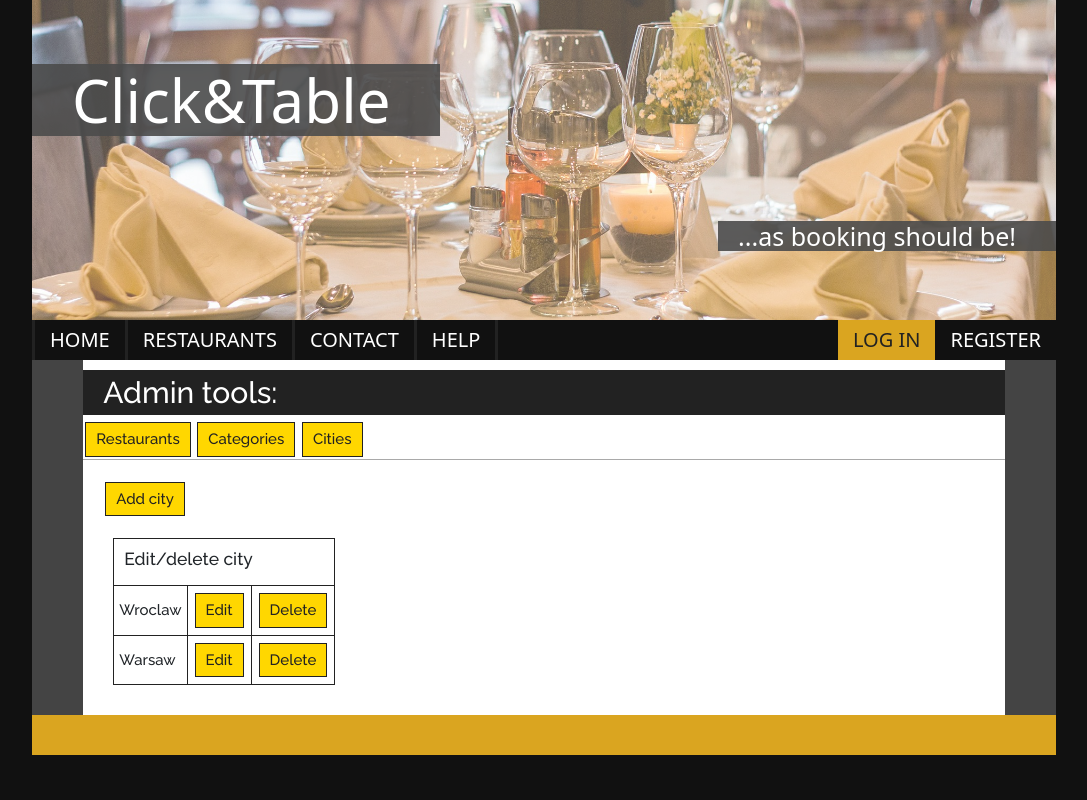
After one commit to alexlignitz/Click-Table, a Django app: page /admin_cities/ in a window 1280 px wide. The commit adds this page. Shown: the whole page, without its empty margins (96-1183 px from the left). Run offline with Django 3.2, Linux system fonts and the light colour scheme; data comes from the database, SQL or seed files in the repository; both versions use the stored data as it was after the commit; some libraries are stand-ins or nearby versions.

Commit message:
Add edit and delete to admin tools

```diff
--- a/ClickAndTable/urls.py
+++ b/ClickAndTable/urls.py
@@ -16,20 +16,33 @@ Including another URLconf
 from django.contrib import admin
 from django.urls import path, include
 from click_and_table.views import Indexview, VotingView, RestaurantListView, RestaurantDetailsView, ContactView, \
-    HelpView, AdminView, AddRestaurantView, AddCategoryView, AddCityView
+    HelpView, AdminView, AddRestaurantView, AddCategoryView, AddCityView, AdminRestaurantsView, AdminCategoriesView, \
+    AdminCitiesView, EditRestaurantView, EditCategoryView, EditCityView, DeleteCityView, DeleteRestaurantView, \
+    DeleteCategoryView
 
 urlpatterns = [
     path('admin/', admin.site.urls),
+    # -------------ACCOUNTS-------------#
     path('accounts/', include('accounts.urls')),
+    # -------------MAIN APP-------------#
     path('', Indexview.as_view(), name="index"),
     path('voting/', VotingView.as_view(), name="voting"),
     path('restaurant_list/', RestaurantListView.as_view(), name="restaurant_list"),
-    path('restaurant_details', RestaurantDetailsView.as_view(), name="restaurant_details"),
-    path('contact_us', ContactView.as_view(), name="contact_us"),
-    path('help', HelpView.as_view(), name="help"),
-    path('admin_tools', AdminView.as_view(), name="admin_tools"),
-    path('restaurant_add', AddRestaurantView.as_view(), name="restaurant_add"),
-    path('category_add', AddCategoryView.as_view(), name="category_add"),
-    path('city_add', AddCityView.as_view(), name="city_add"),
-
+    path('restaurant_details/', RestaurantDetailsView.as_view(), name="restaurant_details"),
+    path('contact_us/', ContactView.as_view(), name="contact_us"),
+    path('help/', HelpView.as_view(), name="help"),
+    # -------------ADMIN TOOLS-------------#
+    path('admin_tools/', AdminView.as_view(), name="admin_tools"),
+    path('admin_restaurants/', AdminRestaurantsView.as_view(), name="admin_restaurants"),
+    path('admin_categories/', AdminCategoriesView.as_view(), name="admin_categories"),
+    path('admin_cities/', AdminCitiesView.as_view(), name="admin_cities"),
+    path('restaurant_add/', AddRestaurantView.as_view(), name="restaurant_add"),
+    path('category_add/', AddCategoryView.as_view(), name="category_add"),
+    path('city_add/', AddCityView.as_view(), name="city_add"),
+    path('restaurant_edit/<int:pk>/', EditRestaurantView.as_view(), name="restaurant_edit"),
+    path('category_edit/<int:pk>/', EditCategoryView.as_view(), name="category_edit"),
+    path('city_edit/<int:pk>/', EditCityView.as_view(), name="city_edit"),
+    path('restaurant_delete/<int:id>/', DeleteRestaurantView.as_view(), name="restaurant_delete"),
+    path('category_delete/<int:id>/', DeleteCategoryView.as_view(), name="category_delete"),
+    path('city_delete/<int:id>/', DeleteCityView.as_view(), name="city_delete"),
 ]
--- a/click_and_table/static/css/style.css
+++ b/click_and_table/static/css/style.css
@@ -620,10 +620,18 @@ div.admin {
     color: gold;
 }
 
+.admin .tab_trigger{
+    border-bottom: darkgray solid 1px;
+}
+
 .admin table {
     margin: 20px 10px;
     font-family: 'Raleway', 'Arial', sans-serif;
     border: #222 solid 1px;
+}
+
+.admin .tab-wrap{
+    margin: 20px;
 }
 
 .admin th{
--- a/click_and_table/views.py
+++ b/click_and_table/views.py
@@ -1,8 +1,11 @@
 from django.contrib.auth.mixins import LoginRequiredMixin, PermissionRequiredMixin
 from django.shortcuts import render
+from django.urls import reverse_lazy
 from django.views import View
+from django.views.generic import UpdateView
 
 from click_and_table.forms import RestaurantForm, CategoryForm, CityForm
+from click_and_table.models import Category, City, Restaurant
 
 
 class Indexview(View):
@@ -12,7 +15,8 @@ class Indexview(View):
 
 class RestaurantListView(View):
     def get(self, request):
-        return render(request, 'restaurant_list.html')
+        restaurants = Restaurant.objects.all()
+        return render(request, 'restaurant_list.html', {'restaurants': restaurants})
 
 
 class RestaurantDetailsView(View):
@@ -41,25 +45,161 @@ class VotingView(LoginRequiredMixin, View):
 
 class AdminView(PermissionRequiredMixin, View):
     permission_required = ['click_and_table.change_restaurant', 'click_and_table.add_restaurant',
-                           'click_and_table.delete_restaurant']
+                           'click_and_table.delete_restaurant', 'click_and_table.change_category',
+                           'click_and_table.add_category', 'click_and_table.delete_category',
+                           'click_and_table.change_city', 'click_and_table.add_city', 'click_and_table.delete_city']
 
     def get(self, request):
         return render(request, 'admin_tools.html')
 
 
-class AddRestaurantView(LoginRequiredMixin, View):
+class AdminRestaurantsView(View):
+    permission_required = ['click_and_table.change_restaurant', 'click_and_table.add_restaurant',
+                           'click_and_table.delete_restaurant', 'click_and_table.change_category',
+                           'click_and_table.add_category', 'click_and_table.delete_category',
+                           'click_and_table.change_city', 'click_and_table.add_city', 'click_and_table.delete_city']
+
+    def get(self, request):
+        restaurants = Restaurant.objects.all()
+        return render(request, 'admin_restaurants.html', {'restaurants': restaurants})
+
+
+class AdminCategoriesView(View):
+    permission_required = ['click_and_table.change_restaurant', 'click_and_table.add_restaurant',
+                           'click_and_table.delete_restaurant', 'click_and_table.change_category',
+                           'click_and_table.add_category', 'click_and_table.delete_category',
+                           'click_and_table.change_city', 'click_and_table.add_city', 'click_and_table.delete_city']
+
+    def get(self, request):
+        categories = Category.objects.all()
+        return render(request, 'admin_categories.html', {'categories': categories})
+
+
+class AdminCitiesView(View):
+    permission_required = ['click_and_table.change_restaurant', 'click_and_table.add_restaurant',
+                           'click_and_table.delete_restaurant', 'click_and_table.change_category',
+                           'click_and_table.add_category', 'click_and_table.delete_category',
+                           'click_and_table.change_city', 'click_and_table.add_city', 'click_and_table.delete_city']
+
+    def get(self, request):
+        cities = City.objects.all()
+        return render(request, 'admin_cities.html', {'cities': cities})
+
+
+class AddRestaurantView(PermissionRequiredMixin, View):
+    permission_required = ['click_and_table.add_restaurant']
+
     def get(self, request):
         form = RestaurantForm
         return render(request, 'form.html', {'form': form})
 
+    def post(self, request):
+        form = RestaurantForm(request.POST)
+        if form.is_valid():
+            form.save()
+        return render(request, 'message_template.html', {'msg': 'Restaurant added'})
 
-class AddCategoryView(LoginRequiredMixin, View):
+
+class EditRestaurantView(PermissionRequiredMixin, UpdateView):
+    permission_required = ['click_and_table.change_restaurant']
+
+    model = Restaurant
+    fields = '__all__'
+    success_url = reverse_lazy('admin_restaurants')
+    template_name = 'form.html'
+
+
+class DeleteRestaurantView(PermissionRequiredMixin, View):
+    permission_required = ['click_and_table.delete_restaurant']
+
+    def get(self, request, id):
+        restaurant = Restaurant.objects.get(id=id)
+        return render(request, 'admin_delete.html', {'object': restaurant})
+
+    def post(self, request, id):
+        if request.POST.get('answer') == "Yes":
+            restaurant = Restaurant.objects.get(id=id)
+            restaurant.delete()
+            return render(request, 'message_template.html', {'msg': 'Restaurant deleted'})
+        restaurants = Restaurant.objects.all()
+        return render(request, 'admin_restaurants.html', {'restaurants': restaurants})
+
+
+class AddCategoryView(PermissionRequiredMixin, View):
+    permission_required = ['click_and_table.add_category']
+
     def get(self, request):
         form = CategoryForm
         return render(request, 'form.html', {'form': form})
 
+    def post(self, request):
+        form = CategoryForm(request.POST)
+        if form.is_valid():
+            name = form.cleaned_data['name']
+            Category.objects.create(name=name)
+        return render(request, 'message_template.html', {'msg': 'Category created'})
 
-class AddCityView(LoginRequiredMixin, View):
+
+class EditCategoryView(PermissionRequiredMixin, UpdateView):
+    permission_required = ['click_and_table.change_category']
+
+    model = Category
+    fields = '__all__'
+    success_url = reverse_lazy('admin_categories')
+    template_name = 'form.html'
+
+
+class DeleteCategoryView(View):
+    permission_required = ['click_and_table.delete_category']
+
+    def get(self, request, id):
+        category = Category.objects.get(id=id)
+        return render(request, 'admin_delete.html', {'object': category})
+
+    def post(self, request, id):
+        if request.POST.get('answer') == "Yes":
+            category = Category.objects.get(id=id)
+            category.delete()
+            return render(request, 'message_template.html', {'msg': 'Category deleted'})
+        categories = Category.objects.all()
+        return render(request, 'admin_categories.html', {'categories': categories})
+
+
+class AddCityView(PermissionRequiredMixin, View):
+    permission_required = ['click_and_table.add_city']
+
     def get(self, request):
         form = CityForm
         return render(request, 'form.html', {'form': form})
+
+    def post(self, request):
+        form = CityForm(request.POST)
+        if form.is_valid():
+            name = form.cleaned_data['name']
+            City.objects.create(name=name)
+        return render(request, 'message_template.html', {'msg': 'City added'})
+
+
+class EditCityView(PermissionRequiredMixin, UpdateView):
+    permission_required = ['click_and_table.change_city']
+
+    model = City
+    fields = '__all__'
+    success_url = reverse_lazy('admin_cities')
+    template_name = 'form.html'
+
+
+class DeleteCityView(View):
+    permission_required = ['click_and_table.delete_city']
+
+    def get(self, request, id):
+        city = City.objects.get(id=id)
+        return render(request, 'admin_delete.html', {'object': city})
+
+    def post(self, request, id):
+        if request.POST.get('answer') == "Yes":
+            city = City.objects.get(id=id)
+            city.delete()
+            return render(request, 'message_template.html', {'msg': 'City deleted'})
+        cities = City.objects.all()
+        return render(request, 'admin_cities.html', {'cities': cities})
--- /dev/null
+++ b/templates/admin_cities.html
@@ -0,0 +1,18 @@
+{% extends 'admin_tools.html' %}
+{% block content %}
+    <a href="{% url 'city_add' %}">Add city</a>
+    <section class="cities-lst-admin">
+        <table>
+            <tr>
+                <th colspan="3"><h3>Edit/delete city</h3></th>
+            </tr>
+            {% for city in cities %}
+            <tr>
+                <td>{{ city.name }}</td>
+                <td><a href="{% url 'city_edit' city.pk %}">Edit</a></td>
+                <td><a href="{% url 'city_delete' city.id %}">Delete</a></td>
+            </tr>
+            {% endfor %}
+        </table>
+    </section>
+{% endblock %}
--- a/templates/admin_tools.html
+++ b/templates/admin_tools.html
@@ -1,24 +1,17 @@
 {% extends '__base__.html' %}
-{% load static %}
 {% block main %}
+    {% load static %}
     <div class="admin">
         <h2>Admin tools:</h2>
-        <a href="{% url 'restaurant_add' %}">Add restaurant</a><a href="{% url 'category_add' %}">Add category</a><a href="{% url 'city_add' %}">Add city</a>
-        {% block content %}
-            <section class="restaurant-lst-admin">
-                <table>
-                    <tr>
-                        <th colspan="2"><h3>Edit/delete restaurant</h3></th>
-                        <th colspan="2"><input type="text" placeholder="Search.."><input type="submit" value="Go"></th>
-                    </tr>
-                    <tr>
-                        <td>Restaurant 1</td>
-                        <td>Wroclaw</td>
-                        <td><a href="#">Edit</a></td>
-                        <td><a href="#">Delete</a></td>
-                    </tr>
-                </table>
-            </section>
-        {% endblock %}
+        <div class="tab_trigger">
+            <a href="{% url 'admin_restaurants' %}">Restaurants</a>
+            <a href="{% url 'admin_categories' %}">Categories</a>
+            <a href="{% url 'admin_cities' %}">Cities</a>
+        </div>
+        <div class="tab-wrap">
+            {% block content %}
+            {% endblock %}
+        </div>
     </div>
+
 {% endblock %}
--- /dev/null
+++ b/templates/message_template.html
@@ -0,0 +1,4 @@
+{% extends 'admin_tools.html' %}
+{% block content %}
+    <h3>{{ msg }}</h3>
+{% endblock %}
```
Also changed, not shown: click_and_table/models.py (+20 -1 lines), templates/admin_categories.html (added, +18 -0 lines), templates/admin_delete.html (added, +9 -0 lines), templates/admin_restaurants.html (added, +20 -0 lines), templates/restaurant_list.html (+15 -42 lines), click_and_table/migrations/0002_auto_20210519_1245.py (added), db.sqlite3.
